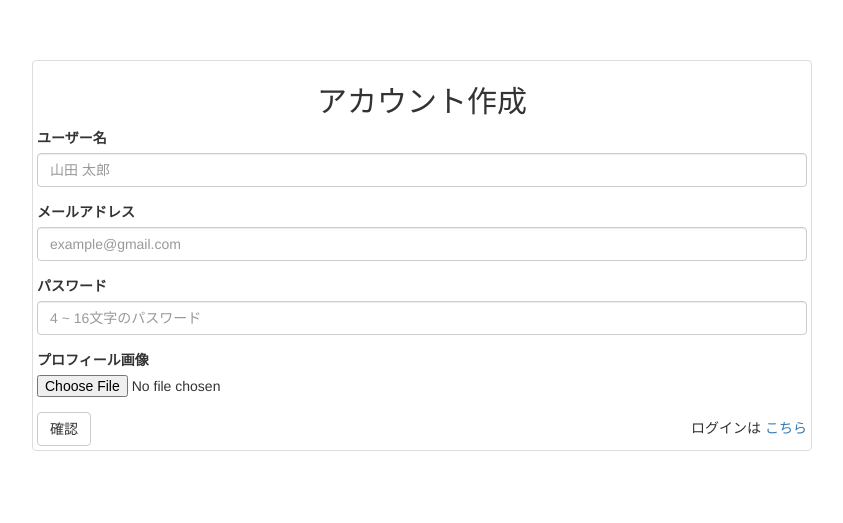
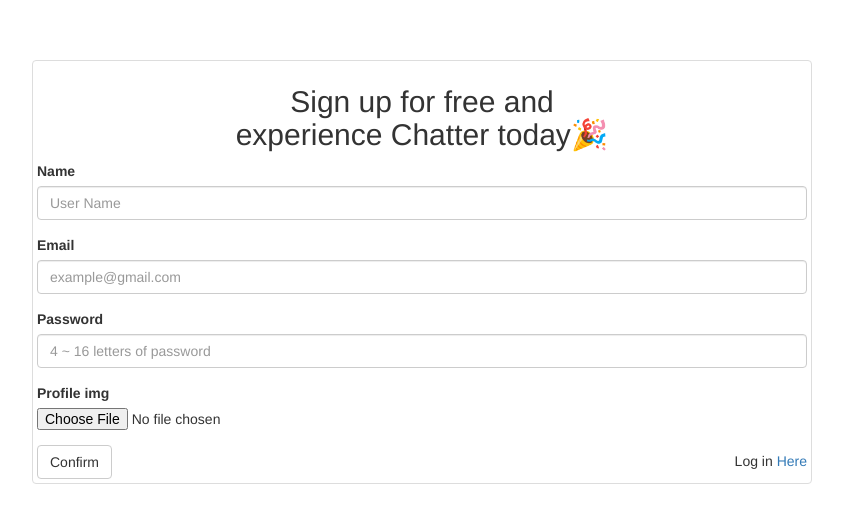
Before and after one commit to Chiho99/Chatter, a PHP site: page /register/signup.php in a window 1280 px wide. Shown: the top 523 px of the page, without its empty margins (218-1061 px from the left). Run offline with PHP 8.4, Linux system fonts and the light colour scheme.

Commit message:
modify language settings

```diff
--- a/edit.php
+++ b/edit.php
@@ -27,7 +27,7 @@ if(!empty($_POST)){
 <html lang="ja">
 <head>
     <meta charset="utf-8">
-    <title>Learn SNS</title>
+    <title>Chatter</title>
     <link rel="stylesheet" type="text/css" href="assets/css/bootstrap.css">
     <link rel="stylesheet" type="text/css" href="assets/font-awesome/css/font-awesome.css">
     <link rel="stylesheet" type="text/css" href="assets/css/style.css">
--- a/layouts/header.php
+++ b/layouts/header.php
@@ -1,8 +1,8 @@
 <!DOCTYPE html>
-<html lang="ja">
+<html lang="en">
 <head>
     <meta charset="utf-8">
-    <title>Learn SNS</title>
+    <title>Chatter</title>
     <link rel="stylesheet" type="text/css" href="assets/css/bootstrap.css">
     <link rel="stylesheet" type="text/css" href="assets/font-awesome/css/font-awesome.css">
     <link rel="stylesheet" type="text/css" href="assets/css/style.css">
--- a/register/signup.php
+++ b/register/signup.php
@@ -65,10 +65,10 @@
 ?>
 
 <!DOCTYPE html>
-<html lang="ja">
+<html lang="en">
 <head>
     <meta charset="utf-8">
-    <title>Learn SNS</title>
+    <title>Chatter</title>
     <link rel="stylesheet" type="text/css" href="../assets/css/bootstrap.css">
     <link rel="stylesheet" type="text/css" href="../assets/font-awesome/css/font-awesome.css">
     <link rel="stylesheet" type="text/css" href="../assets/css/style.css">
@@ -77,49 +77,49 @@
     <div class="container">
         <div class="row">
             <div class="col-xs-8 col-xs-offset-2 thumbnail">
-                <h2 class="text-center content_header">アカウント作成</h2>
+                <h2 class="text-center content_header">Sign up for free and <br >experience Chatter today🎉</h2>
                 <form method="POST" action="signup.php" enctype="multipart/form-data">
                     <div class="form-group">
-                        <label for="name">ユーザー名</label>
-                        <input type="text" name="input_name" class="form-control" id="name" placeholder="山田 太郎"
+                        <label for="name">Name</label>
+                        <input type="text" name="input_name" class="form-control" id="name" placeholder="User Name"
                             value="<?php echo htmlspecialchars($name); ?>">
                             <?php if(isset($errors['name']) && $errors['name'] == 'blank') : ?>
-                            <p class="text-danger">ユーザー名を入力してください</p>
+                            <p class="text-danger">Please fill in  Name box.</p>
                             <?php endif; ?>
                     </div>
                     <div class="form-group">
-                        <label for="email">メールアドレス</label>
+                        <label for="email">Email</label>
                         <input type="email" name="input_email" class="form-control" id="email" placeholder="example@gmail.com"
                             value="<?php echo htmlspecialchars($email); ?>">
                             <?php if(isset($errors['email']) && $errors['email'] == 'blank') : ?>
-                            <p class="text-danger">メールアドレスを入力してください</p>
+                            <p class="text-danger">Please fill in  Email box.</p>
                             <?php endif; ?>
                     </div>
                     <div class="form-group">
-                        <label for="password">パスワード</label>
-                        <input type="password" name="input_password" class="form-control" id="password" placeholder="4 ~ 16文字のパスワード">
+                        <label for="password">Password</label>
+                        <input type="password" name="input_password" class="form-control" id="password" placeholder="4 ~ 16 letters of password">
                         <?php if(isset($errors['password']) && $errors['password'] == 'blank') : ?>
-                        　　<p class="text-danger">パスワードを入力してください</p>
+                          <p class="text-danger">Please fill in Password box.</p>
                         <?php endif; ?>
                         <?php if(isset($errors['password']) && $errors['password'] == 'length') : ?>
-              　　　　　　　　<p class="text-danger">パスワードは4 ~ 16文字で入力してください</p>
-            　　　　　　　<?php endif; ?>
+                          <p class="text-danger">Password must be 4~16 letters.</p>
+                        <?php endif; ?>
                       <!-- もし$errorsが空じゃなければエラーメッセージを出力する -->
                         <?php if(!empty($errors)) { ?>
-                          <p class="text-danger">パスワードを再度入力して下さい</p>
+                          <p class="text-danger">Please fill in Password box again.</p>
                         <?php } ?>
 
                     </div>
                     <div class="form-group">
-                        <label for="img_name">プロフィール画像</label>
+                        <label for="img_name">Profile img</label>
                         <input type="file" name="input_img_name" id="img_name" accept="image/*">
                         <?php if(isset($errors['img_name']) && $errors['img_name'] == 'type') : ?>
-                            <p class="text-danger">拡張子が「jpg」「png」「gif」の画像を選択してください</p>
+                            <p class="text-danger">Must be「jpg」「png」「gif」file.</p>
                         <?php endif; ?>
                     </div>
-                    <input type="submit" class="btn btn-default" value="確認">
-                    <span style="float: right; padding-top: 6px;">ログインは
-                        <a href="../signin.php">こちら</a>
+                    <input type="submit" class="btn btn-default" value="Confirm">
+                    <span style="float: right; padding-top: 6px;">Log in
+                        <a href="../signin.php">Here</a>
                     </span>
                 </form>
             </div>
--- a/template.php
+++ b/template.php
@@ -5,7 +5,7 @@
 <html lang="ja">
 <head>
     <meta charset="utf-8">
-    <title>Learn SNS</title>
+    <title>Chatter</title>
     <link rel="stylesheet" type="text/css" href="../assets/css/bootstrap.css">
     <link rel="stylesheet" type="text/css" href="../assets/font-awesome/css/font-awesome.css">
 </head>
--- a/users.php
+++ b/users.php
@@ -44,17 +44,17 @@
                             <img src="user_profile_img/<?php echo $user['img_name'];?>" width="80px">
                         </div>
                         <div class="col-xs-11">
-                            名前  <?php echo $user['name'];?><br>
+                            Name:  <?php echo $user['name'];?><br>
                             <!-- ユーザー一覧からどのユーザーが選択されたかを示すために、GETパラメータを追加 -->
                             <!-- 送るべき値はどのユーザーかなので、一意に絞り込めるIDをパラメータに利用 -->
                             <a href="profile.php?user_id=<?php echo $user['id']; ?>" style="color: #7f7f7f;">
-                                <?php echo $user['created']; ?>からメンバー
+                              Since:  <?php echo $user['created']; ?>
                             </a>
                         </div>
                     </div>
                     <div class="row feed_sub">
                         <div class="col-xs-12">
-                            <span class="comment_count">つぶやき数：<?php echo $user['feed_cnt']?></span>
+                            <span class="comment_count">Posts：<?php echo $user['feed_cnt']?></span>
                         </div>
                     </div>
                 </div>
```
Also changed, not shown: index.php (+5 -5 lines), navbar.php (+12 -9 lines), profile.php (+6 -6 lines), register/check.php (+8 -8 lines), register/thanks.php (+5 -5 lines), signin.php (+9 -9 lines), timeline.php (+11 -11 lines), user_profile_img/20200817092459Suidward.png (added), user_profile_img/20200817095740Krabs.png (added).
